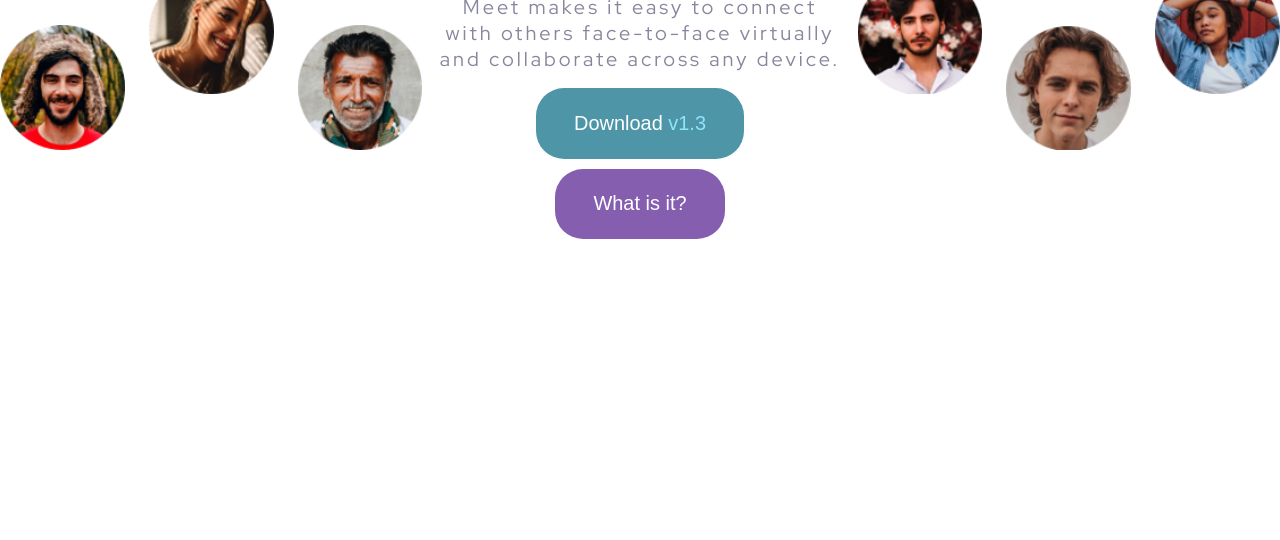
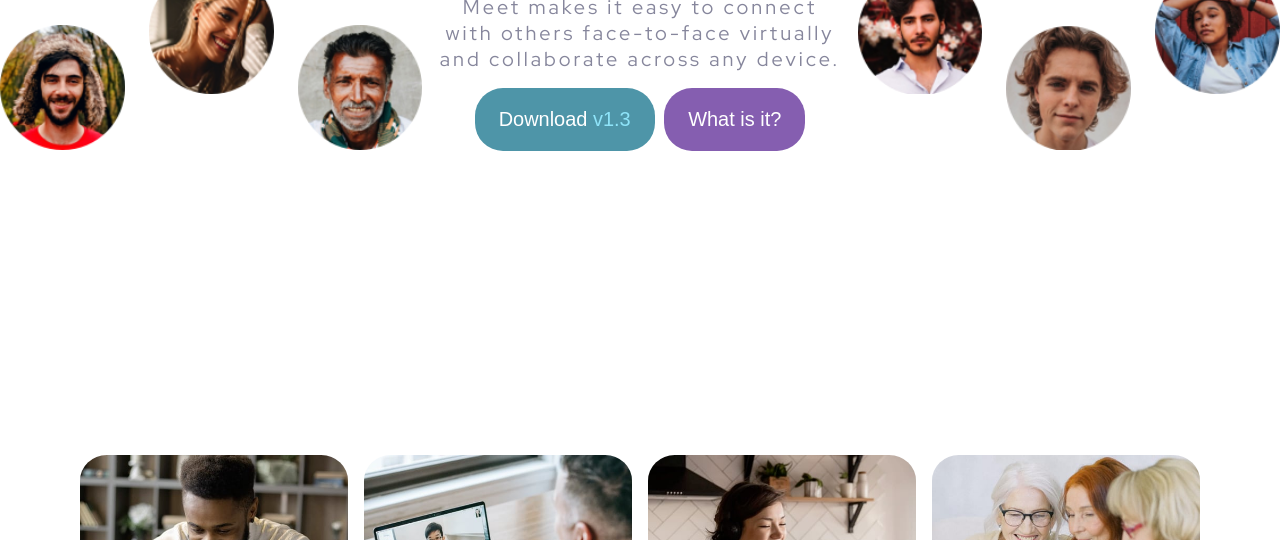
Before and after one commit to Puppychan/MeetLandingPage, a plain HTML site: page index.html in a window 1280 px wide. Shown: the part 248-788 px from the top of the page. Drawn offline with Linux system fonts and the light colour scheme.

Commit message:
fix button position

```diff
--- a/scss/main.scss
+++ b/scss/main.scss
@@ -134,6 +134,14 @@ html {
                 }
                 &-text {
                     width: 65%;
+                    &-button {
+                        flex-direction: row;
+                        width: 85%;
+                        &-down, &-what {
+                            @include mi.padding-side(1.2em, "horizontal");
+                            @include mi.padding-side(1em, "vertical");
+                        }
+                    }
                 }
             }
             &-details {
```
Also changed, not shown: css/main.css, 1 other file.
